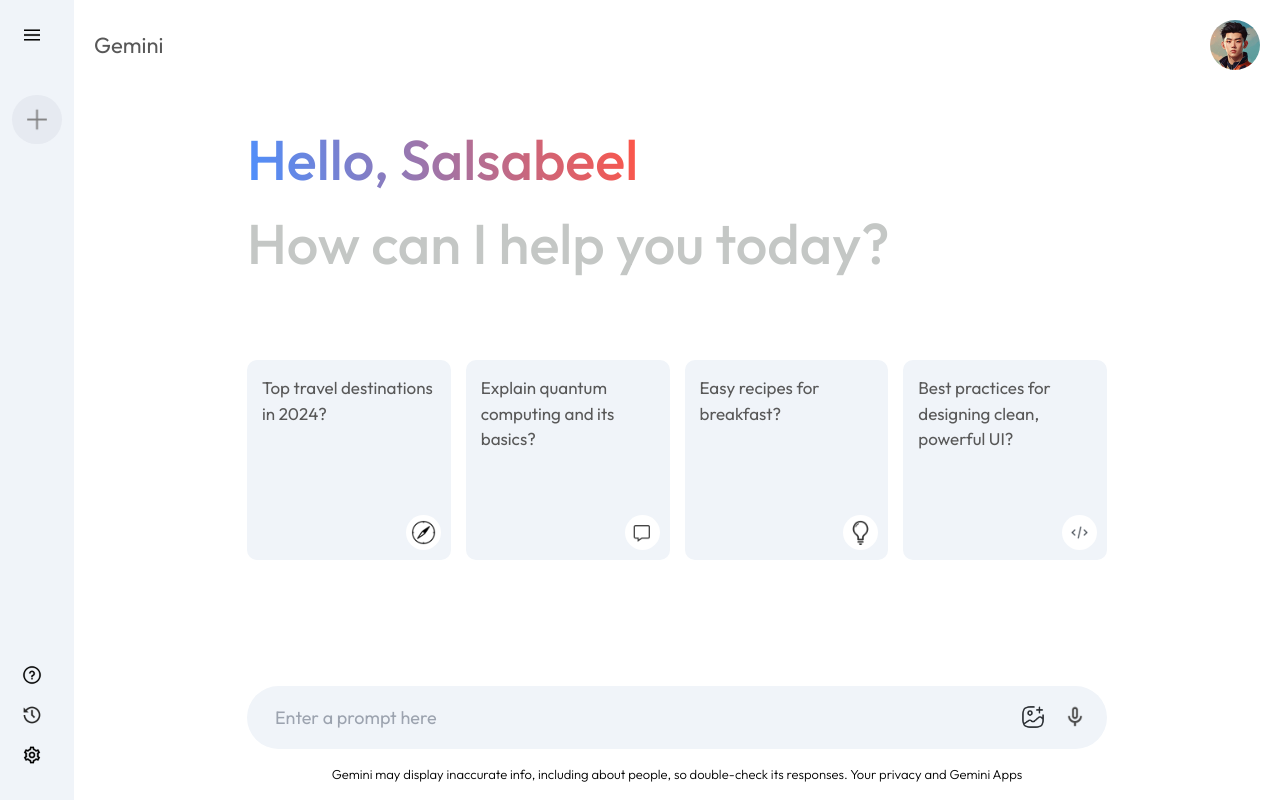
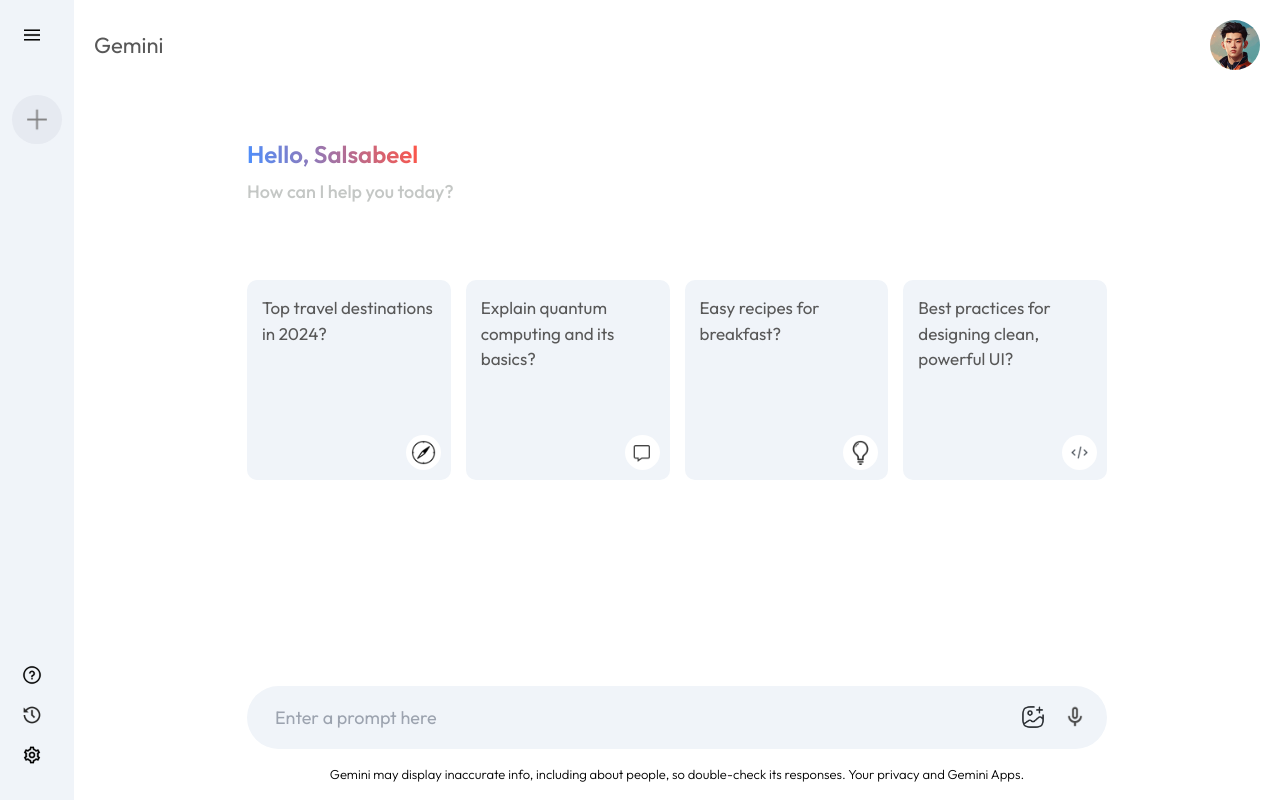
Before and after one commit to salsabeel10/gemini-clone, a React (Vite) app: page / in a window 1280 px wide. Built offline with nearby package versions, Linux system fonts and the light colour scheme.

Commit message:
done some main css change

```diff
--- a/src/Components/Main/Main.jsx
+++ b/src/Components/Main/Main.jsx
@@ -21,18 +21,27 @@
 
   return (
     <div className="main">
-      <div className="nav pb-0">
-        <p onClick={handleRefresh} className='cursor-pointer'>Gemini</p>
-        <img onClick={handleRefresh} className='cursor-pointer' src={assets.user_icon} alt="user-icon" />
+      <div className="nav">
+        <p onClick={handleRefresh} className="cursor-pointer">
+          Gemini
+        </p>
+        <img
+          onClick={handleRefresh}
+          className="cursor-pointer"
+          src={assets.user_icon}
+          alt="user-icon"
+        />
       </div>
       <div className="main-container">
         {!showResult ? (
           <>
-            <div className="greet mt-7">
-              <p>
+            <div className="greet mt-7 text-center sm:text-left">
+              <p className="text-lg sm:text-xl lg:text-2xl font-semibold">
                 <span>Hello, Salsabeel</span>
               </p>
-              <p>How can I help you today?</p>
+              <p className="text-sm sm:text-base lg:text-lg mt-2">
+                How can I help you today?
+              </p>
             </div>
             <Cards />
           </>
@@ -58,14 +67,14 @@
         )}
 
         <div className="main-bottom">
-          <div className="search-box ">
+          <div className="search-box">
             <input
               onChange={(e) => setInput(e.target.value)}
               value={input}
               type="text"
               placeholder="Enter a prompt here"
-              onKeyDown={(e)=>{
-                if(e.key === 'Enter'){
+              onKeyDown={(e) => {
+                if (e.key === 'Enter') {
                   onSent()
                 }
               }}
@@ -73,17 +82,18 @@
             <div>
               <img src={assets.gallery_icon} alt="gallery-icon" />
               <img src={assets.mic_icon} alt="mic-icon" />
-              {input?<img
-                onClick={() => onSent()}
-                src={assets.send_icon}
-                alt="send-icon"
-              />:null}
-
+              {input ? (
+                <img
+                  onClick={() => onSent()}
+                  src={assets.send_icon}
+                  alt="send-icon"
+                />
+              ) : null}
             </div>
           </div>
           <p className="bottom-info">
             Gemini may display inaccurate info, including about people, so
-            double-check its responses. Your privacy and Gemini Apps
+            double-check its responses. Your privacy and Gemini Apps.
           </p>
         </div>
       </div>
```
